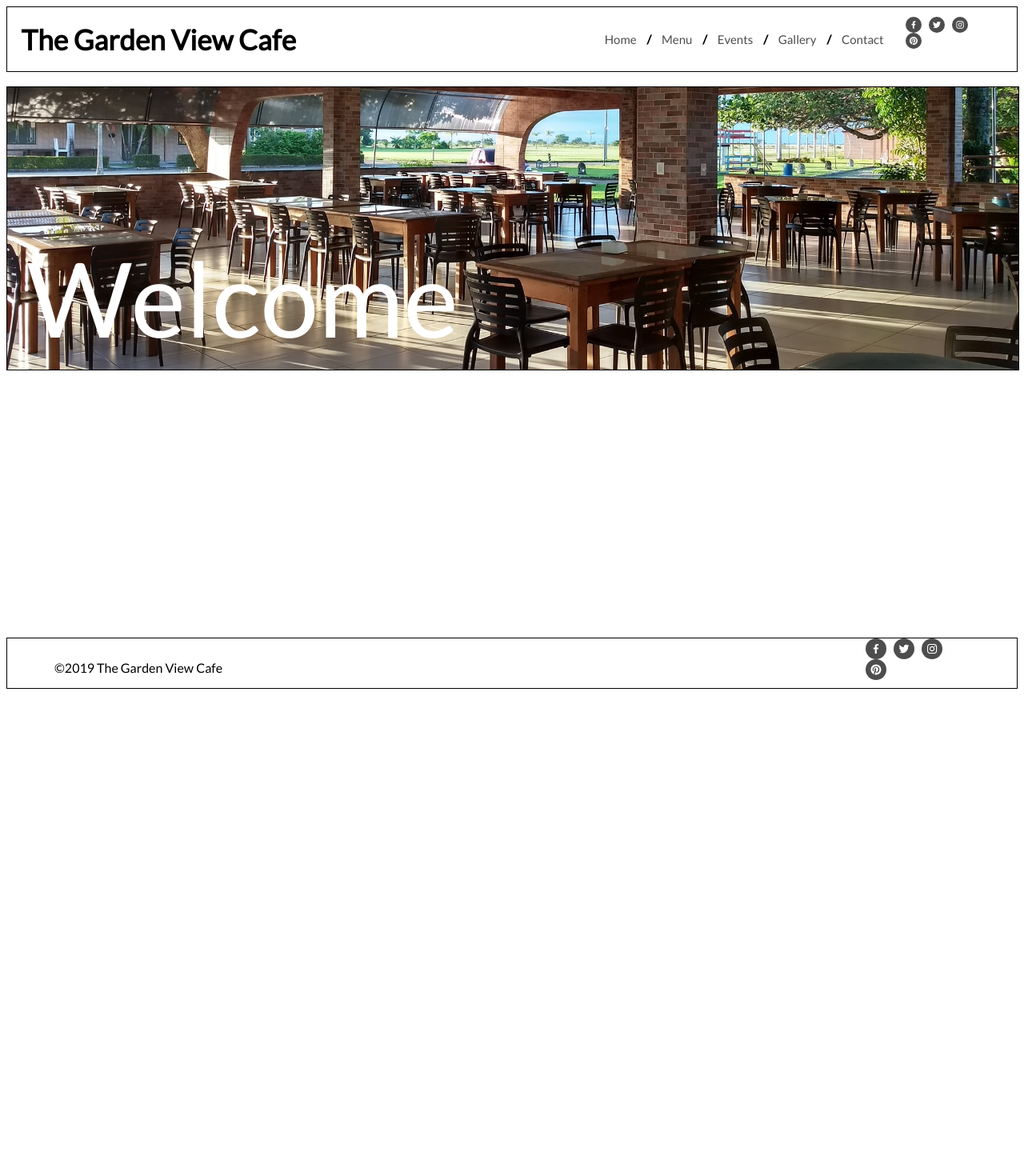
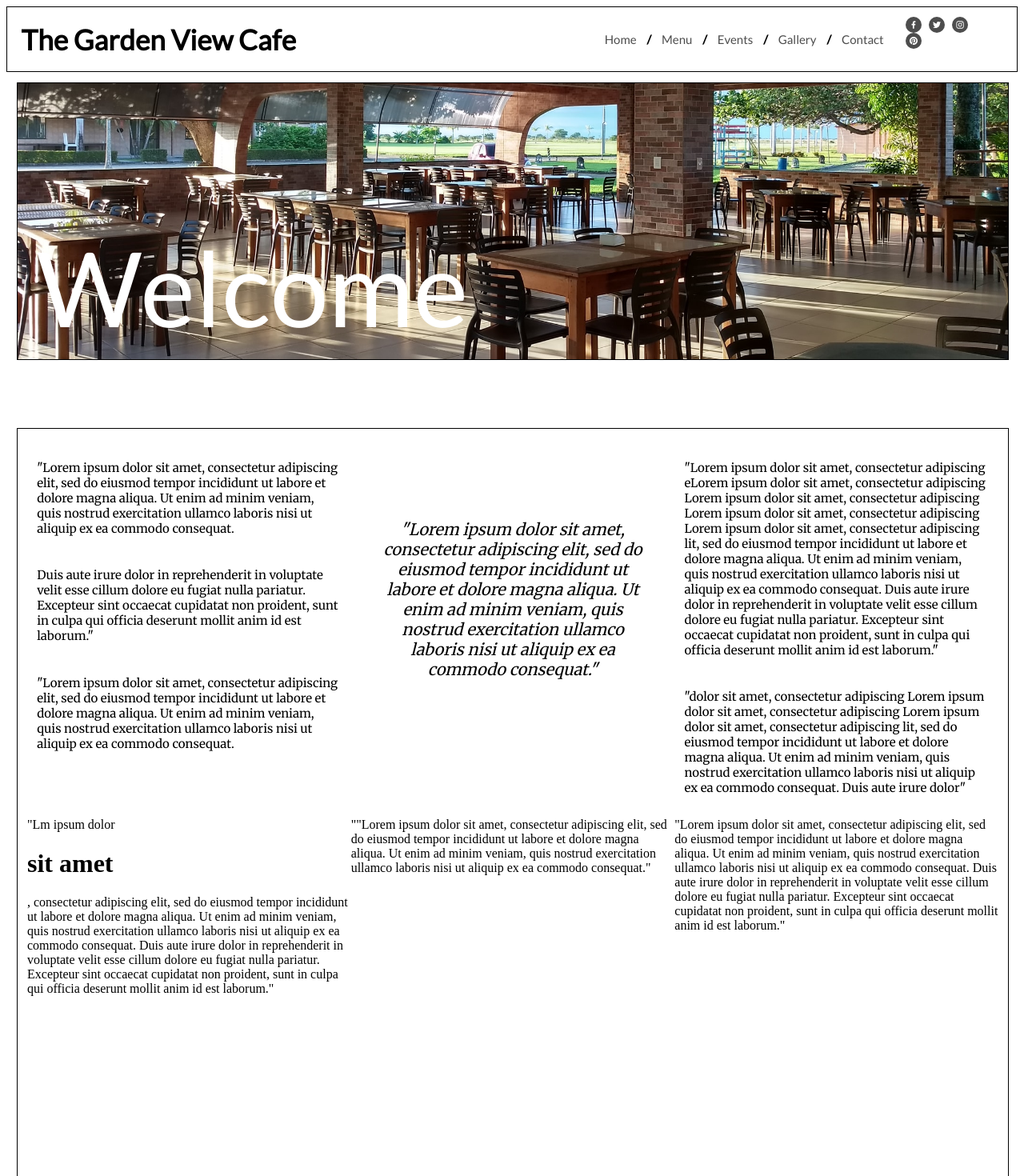
Before and after one commit to CallumMcFadgen/garden-view-cafe, a React (Create React App) app: page / in a window 1280 px wide. Shown: the top 1470 px of the page at 80% size. Before the commit the page ends 869 px from the top, so only its background shows below. Built offline with nearby package versions, Linux system fonts and the light colour scheme.

Commit message:
banner tidied up, some place holder text going into home page, still needs formating

```diff
--- a/public/css/style.css
+++ b/public/css/style.css
@@ -64,12 +64,26 @@
 }
 
 
-/* Page Banner Styling */
+/* Container Styling */
+
+.container{
+/* border: thin black solid; */
+padding: 1%;
+}
+
+
+/* Banner Styling */
 
 .banner-ui {
-  border: thin black solid;
+  width: 100%;
+  height:412px;
+  position: relative;
+}
+
+.banner-image{
   width: 100%;
   position: relative;
+  border: thin black solid;
 }
 
 .banner-text {
@@ -82,6 +96,48 @@
   bottom: 260px;
   left: 2%;
 }
+
+
+/* Content Styling */
+
+.content-grid-3-3{
+padding: 1%;
+margin-top: 20px;
+border: thin black solid;
+width: 98%;
+position: relative;
+display: grid;
+grid-template-columns: 1fr 1fr 1fr;
+grid-template-rows: 1fr 1fr 1fr;
+}
+
+.content-quote{
+/* border: thin black solid; */
+
+}
+
+.quote-text{
+padding: 20% 10% 3% 10%;
+font-family: "Merriweather", sans-serif;
+font-style: italic;
+font-size: 20px;
+font-weight: 400;
+text-align: center;
+display: block;
+}
+
+.content-regular{
+  /* border: thin black solid; */
+  }
+
+ .regular-text{
+  padding: 3% 10% 3% 10%;
+  padding: 3% 3% 3% 3%;
+  font-family: "Merriweather", sans-serif;
+  font-size: 15px;
+  font-weight: 200;
+  display: block;
+  }
 
 
 /* Footer Styling */
--- a/src/components/HomePage.jsx
+++ b/src/components/HomePage.jsx
@@ -6,12 +6,38 @@ import ReactDOM from 'react-dom';
 class HomePage extends Component {
   render() {
     return (
-      <div>
-        <div>
-          <br />
-          <img className="banner-ui" src="./images/banner/banner-img.png" alt="homepage banner image" />
+      <div className="container">
+        <div className="banner-ui" >
+          <img className="banner-image" src="./images/banner/banner-img.png" alt="homepage banner image" />
           <h1 className="banner-text">Welcome</h1>
         </div>
+        <div className ="content-grid-3-3">
+          <div className="content-regular">
+            <p className="regular-text">"Lorem ipsum dolor sit amet, consectetur adipiscing elit, sed do eiusmod tempor incididunt ut labore et dolore magna aliqua. Ut enim ad minim veniam, quis nostrud exercitation ullamco laboris nisi ut aliquip ex ea commodo consequat.</p>
+            <p className="regular-text">Duis aute irure dolor in reprehenderit in voluptate velit esse cillum dolore eu fugiat nulla pariatur. Excepteur sint occaecat cupidatat non proident, sunt in culpa qui officia deserunt mollit anim id est laborum."</p>
+            <p className="regular-text">"Lorem ipsum dolor sit amet, consectetur adipiscing elit, sed do eiusmod tempor incididunt ut labore et dolore magna aliqua. Ut enim ad minim veniam, quis nostrud exercitation ullamco laboris nisi ut aliquip ex ea commodo consequat.</p>
+          </div>
+          <div className="content-qoute">
+            <p className="quote-text"> "Lorem ipsum dolor sit amet, consectetur adipiscing elit, sed do eiusmod tempor incididunt ut labore et dolore magna aliqua. Ut enim ad minim veniam, quis nostrud exercitation ullamco laboris nisi ut aliquip ex ea commodo consequat."</p>
+          </div>
+          <div className="content-regular">
+          <p className="regular-text"> "Lorem ipsum dolor sit amet, consectetur adipiscing eLorem ipsum dolor sit amet, consectetur adipiscing Lorem ipsum dolor sit amet, consectetur adipiscing Lorem ipsum dolor sit amet, consectetur adipiscing Lorem ipsum dolor sit amet, consectetur adipiscing lit, sed do eiusmod tempor incididunt ut labore et dolore magna aliqua. Ut enim ad minim veniam, quis nostrud exercitation ullamco laboris nisi ut aliquip ex ea commodo consequat. Duis aute irure dolor in reprehenderit in voluptate velit esse cillum dolore eu fugiat nulla pariatur. Excepteur sint occaecat cupidatat non proident, sunt in culpa qui officia deserunt mollit anim id est laborum."</p>
+          <p className="regular-text">"dolor sit amet, consectetur adipiscing Lorem ipsum dolor sit amet, consectetur adipiscing Lorem ipsum dolor sit amet, consectetur adipiscing lit, sed do eiusmod tempor incididunt ut labore et dolore magna aliqua. Ut enim ad minim veniam, quis nostrud exercitation ullamco laboris nisi ut aliquip ex ea commodo consequat. Duis aute irure dolor"</p>
+          </div>
+
+
+
+          <div className="content-regular"> "Lm ipsum dolor <h1>sit amet</h1>, consectetur adipiscing elit, sed do eiusmod tempor incididunt ut labore et dolore magna aliqua. Ut enim ad minim veniam, quis nostrud exercitation ullamco laboris nisi ut aliquip ex ea commodo consequat. Duis aute irure dolor in reprehenderit in voluptate velit esse cillum dolore eu fugiat nulla pariatur. Excepteur sint occaecat cupidatat non proident, sunt in culpa qui officia deserunt mollit anim id est laborum."
+          </div>
+          <div> ""Lorem ipsum dolor sit amet, consectetur adipiscing elit, sed do eiusmod tempor incididunt ut labore et dolore magna aliqua. Ut enim ad minim veniam, quis nostrud exercitation ullamco laboris nisi ut aliquip ex ea commodo consequat."
+          </div>
+          <div className="content-regular"> "Lorem ipsum dolor sit amet, consectetur adipiscing elit, sed do eiusmod tempor incididunt ut labore et dolore magna aliqua. Ut enim ad minim veniam, quis nostrud exercitation ullamco laboris nisi ut aliquip ex ea commodo consequat. Duis aute irure dolor in reprehenderit in voluptate velit esse cillum dolore eu fugiat nulla pariatur. Excepteur sint occaecat cupidatat non proident, sunt in culpa qui officia deserunt mollit anim id est laborum."
+          </div>
+          <div className="content-qoute">
+            <p className="quote-text"> "Lorem ipsum dolor sit amet, consectetur adipiscing elit, sed do eiusmod tempor incididunt ut labore et dolore magna aliqua. Ut enim ad minim veniam, quis nostrud exercitation ullamco laboris nisi ut aliquip ex ea commodo consequat."</p>
+          </div>
+        </div>
+
       </div>
     )
   }
--- a/src/components/MenuPage.jsx
+++ b/src/components/MenuPage.jsx
@@ -6,10 +6,9 @@ import ReactDOM from 'react-dom';
 class MenuPage extends Component {
   render() {
     return (
-      <div>
-        <div>
-          <br />
-          <img className="banner-ui" src="./images/banner/banner-img.png" alt="homepage banner image" />
+      <div className="container">
+        <div className="banner-ui" >
+          <img className="banner-image" src="./images/banner/banner-img.png" alt="homepage banner image" />
           <h1 className="banner-text">Menu</h1>
         </div>
       </div>
```
